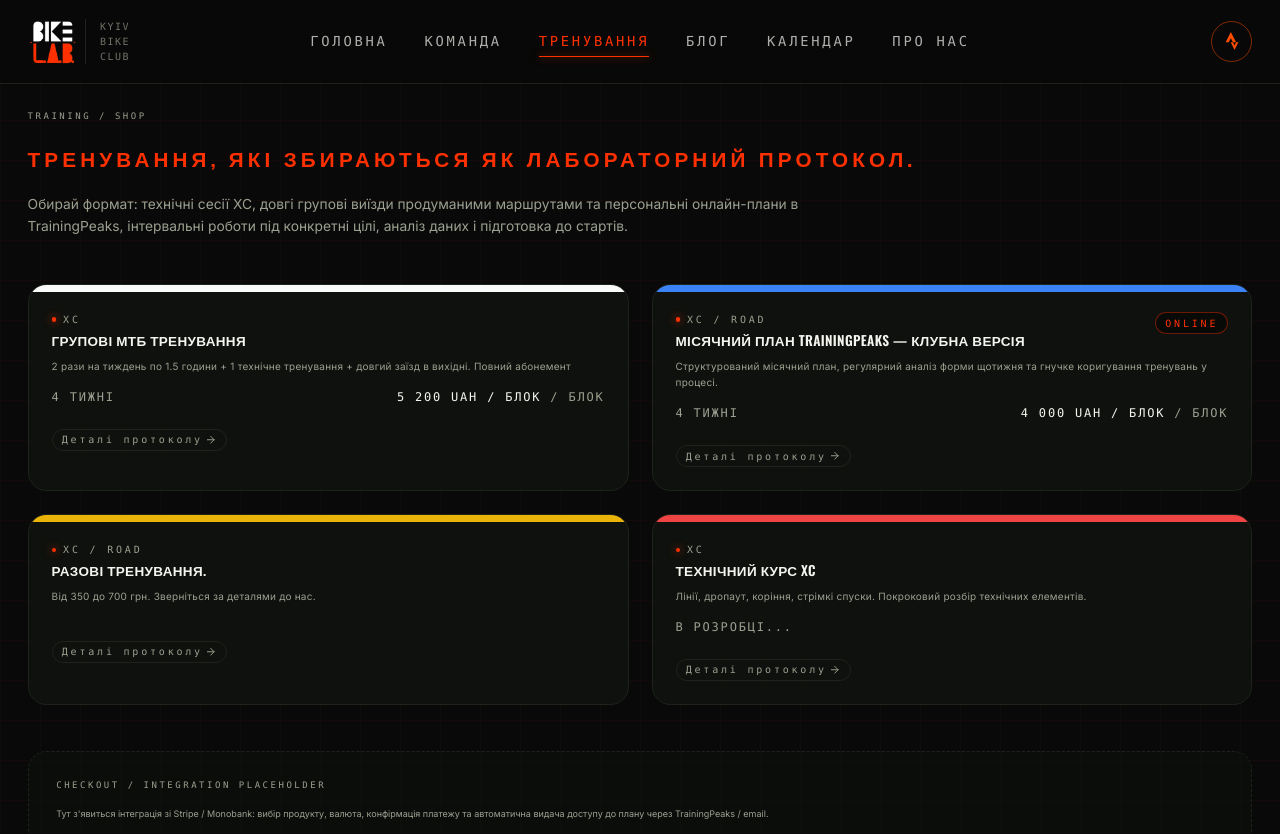
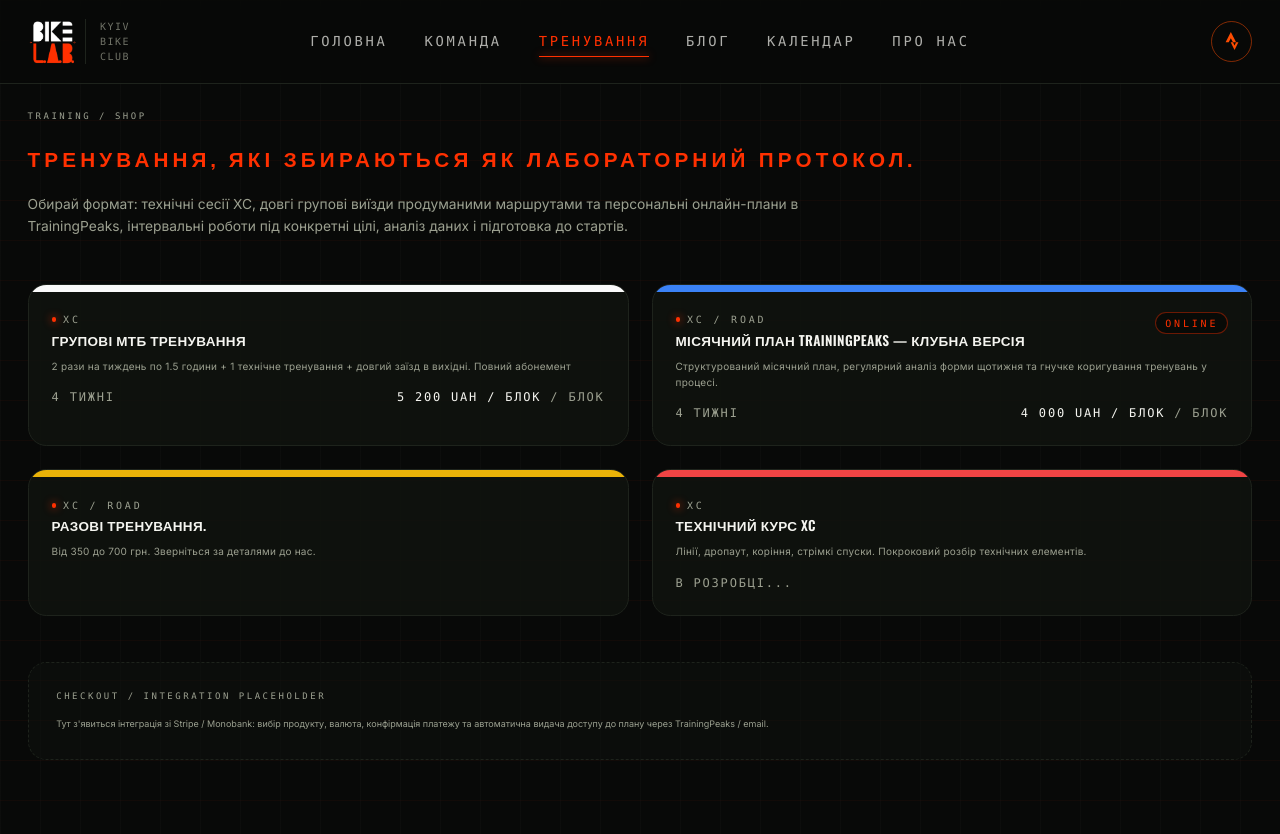
Before and after one commit to VasileAdicto/bikelab-site, a Next.js app: page /training in a window 1280 px wide. Shown: the top 834 px of the page. Built offline with nearby package versions, Linux system fonts and the light colour scheme.

Commit message:
Refactor training card component by adjusting t

```diff
--- a/src/components/training-card.tsx
+++ b/src/components/training-card.tsx
@@ -2,7 +2,6 @@
 
 import { ReactNode } from "react";
 import { motion } from "framer-motion";
-import { ArrowRight } from "lucide-react";
 
 const STRIPE_COLORS: Record<string, string> = {
   red: "#ef4444",
@@ -47,11 +46,11 @@ export function TrainingCard({
       <div className={stripe ? "mt-1" : ""}>
         <div className="flex items-start justify-between gap-3">
           <div className="space-y-1">
-            <div className="flex items-center gap-1.5 card-meta text-muted text-[12px]">
+            <div className="flex items-center gap-1.5 card-meta text-muted text-[13px]">
               <span className="inline-flex h-1 w-1 rounded-full bg-accent shadow-[0_0_8px_var(--accent)]" />
               {level === "All" ? "XC / Road" : level}
             </div>
-            <h3 className="card-title text-[17px]">{title}</h3>
+            <h3 className="card-title text-[19px]">{title}</h3>
           </div>
           {badge && (
             <span className="rounded-full border border-accent/40 bg-black/40 px-2 py-0.5 card-meta text-accent">
@@ -60,11 +59,11 @@ export function TrainingCard({
           )}
         </div>
 
-        <p className="mt-2 card-desc text-muted text-[15px] leading-relaxed">
+        <p className="mt-2 card-desc text-muted text-[16px] leading-relaxed">
           {description}
         </p>
 
-        <div className="mt-3 flex items-center justify-between card-price text-muted text-[14px]">
+        <div className="mt-3 flex items-center justify-between card-price text-muted text-[15px]">
           <span>{duration || ""}</span>
           {price && (
             <span className="text-foreground">
@@ -76,13 +75,7 @@ export function TrainingCard({
           )}
         </div>
 
-        <div className="mt-3 flex items-center justify-between pt-2 card-meta">
-          <button className="inline-flex items-center gap-0.5 rounded-full border border-border px-2 py-0.5 text-muted transition-colors group-hover:border-accent/70 group-hover:text-accent">
-            Деталі протоколу
-            <ArrowRight className="h-2.5 w-2.5" />
-          </button>
-          {footer}
-        </div>
+        {footer && <div className="mt-3 flex items-center justify-end pt-2 card-meta">{footer}</div>}
       </div>
     </motion.article>
   );
```
